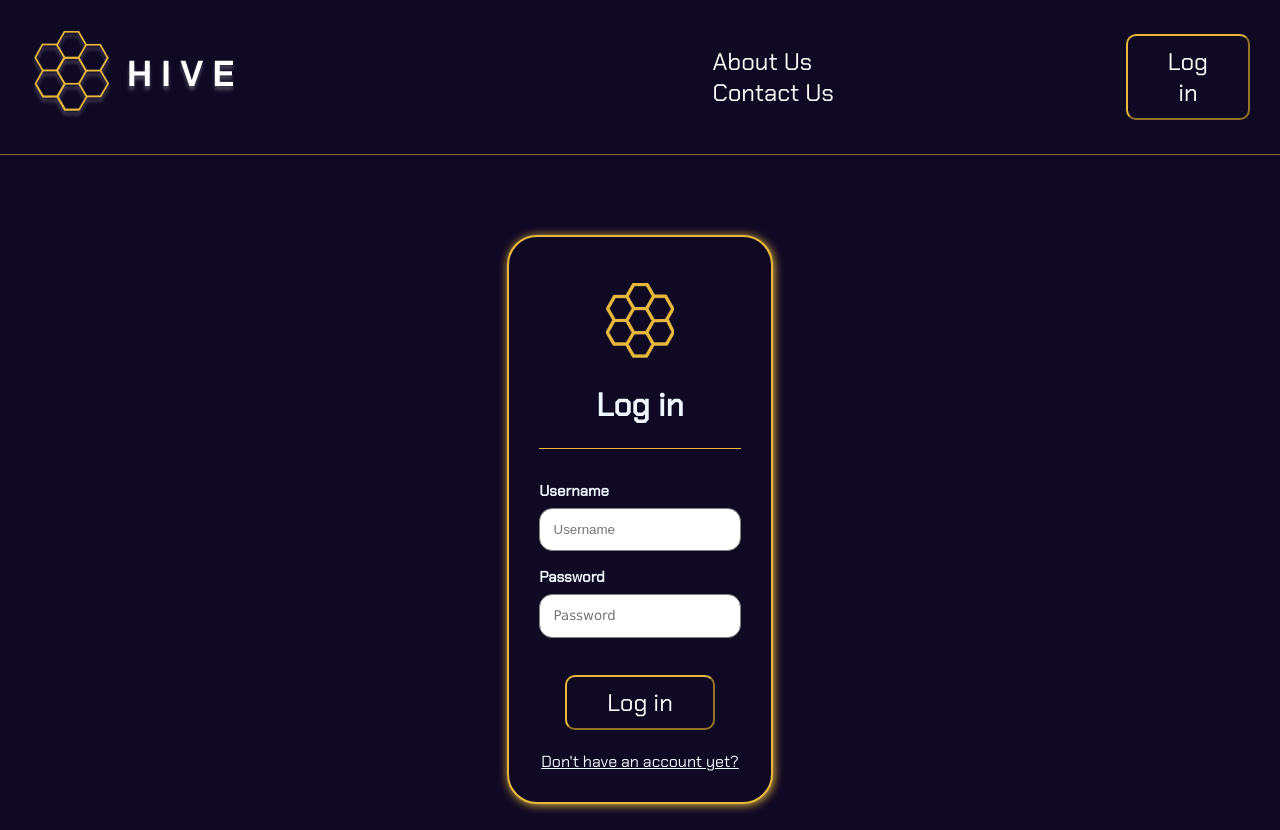
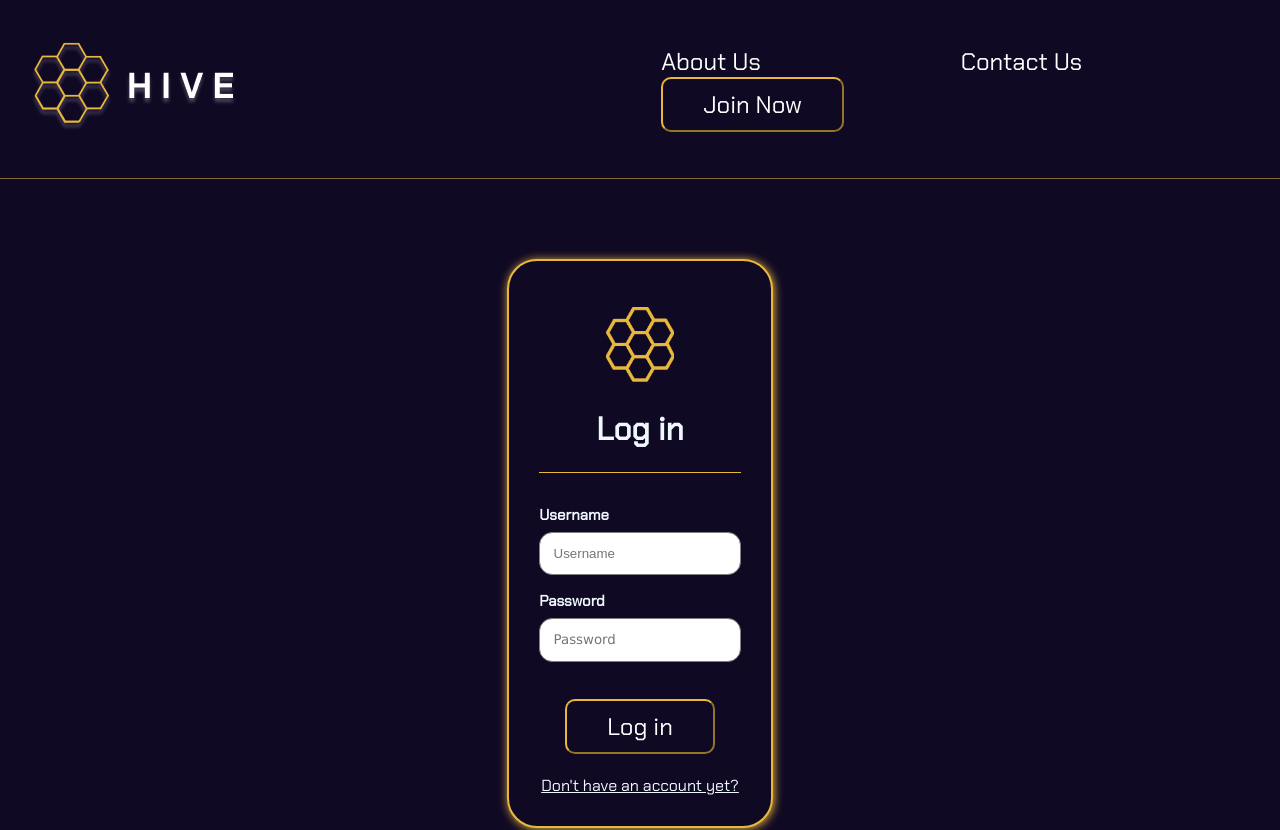
Before and after one commit to ljdeme/hive_ui, a React (Create React App) app in the folder client/: page /login in a window 1280 px wide. Shown: the top 830 px of the page. Built offline with nearby package versions, Linux system fonts and the light colour scheme.

Commit message:
Working on login bug still

```diff
--- a/client/src/components/Navbar.js
+++ b/client/src/components/Navbar.js
@@ -21,11 +21,16 @@ export default function Navbar() {
             <li className="nav-item">
                 <Link to="/contact-us">Contact Us</Link>
             </li>
+            <li className="nav-login">
+                <Link to="/login">
+                    <input
+                        className="nav-login"
+                        type="button"
+                        value="Join Now"
+                    />
+                </Link>
+            </li>
         </ul>
-
-        <a href="/login">
-            <button className="nav-login">Log in</button>
-        </a>
     </nav>
   );
 }
--- a/client/src/pages/Login.js
+++ b/client/src/pages/Login.js
@@ -54,15 +54,20 @@ function Login() {
       headers: { "Content-Type": "application/json" },
     })
     .then((data) => {
+      console.log(data);
+      if (!data.ok){
+        const error = (data && data.message) || data.statusText;
+        console.error(error)
+        console.log("INVALID CREDENTIALS IN VALIDATE");
         console.log(data);
+        setFormErrors({ ...formErrors, password: "INVALID CREDENTIALS" });
+        setIsSubmit(false);
+      }
+      else{
         navigate("/home", { replace: true });
-    })
-    .catch((error) => {
-      console.error(error)
-      console.log("INVALID CREDENTIALS IN VALIDATE");
-      setFormErrors({ ...formErrors, password: "INVALID CREDENTIALS" });
-      setIsSubmit(false);
+      }
     });
+
   };
 
   return (
```
Also changed, not shown: 1 other file (tests, documents, lock files or other folders).
